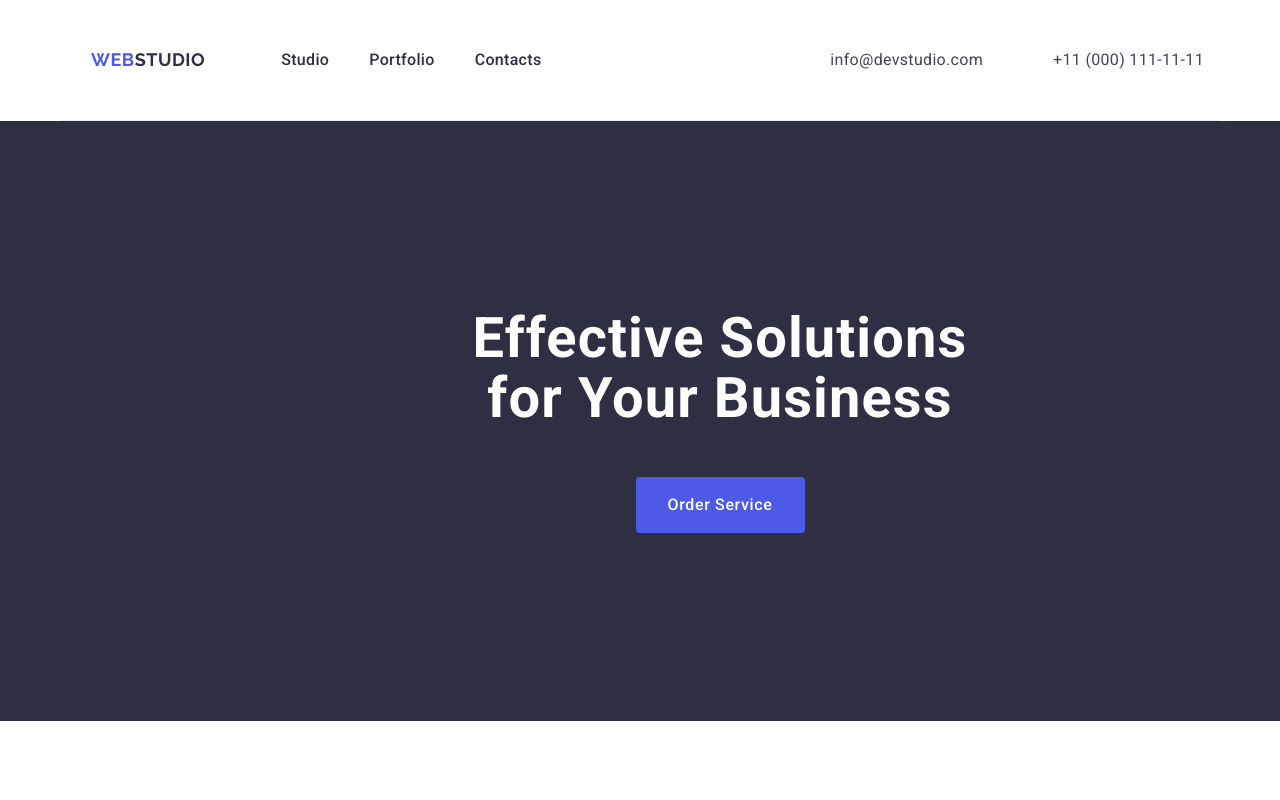
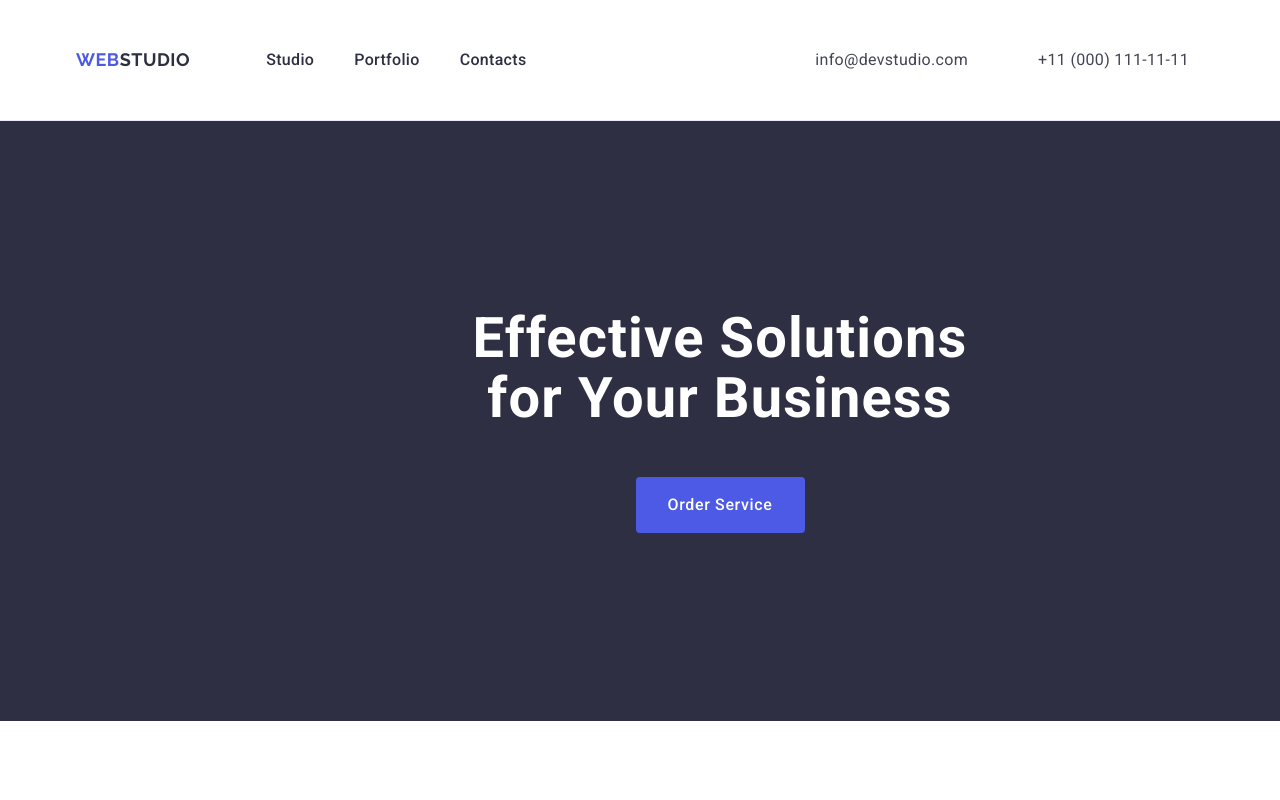
Before and after one commit to YevhenReznichenko/goit-homework-03, a plain HTML site: page index.html in a window 1280 px wide. Shown: the top 800 px of the page. Drawn offline with nearby package versions, Linux system fonts and the light colour scheme.

Commit message:
padding7

```diff
--- a/index.html
+++ b/index.html
@@ -20,7 +20,7 @@
     <link rel="stylesheet" href="./css/styles.css" />
   </head>
   <body>
-    <header class="main-header container">
+    <header class="main-header">
       <div class="div-header container">
         <nav class="main-nav">
           <a href="./index.html" class="logotype"
```
